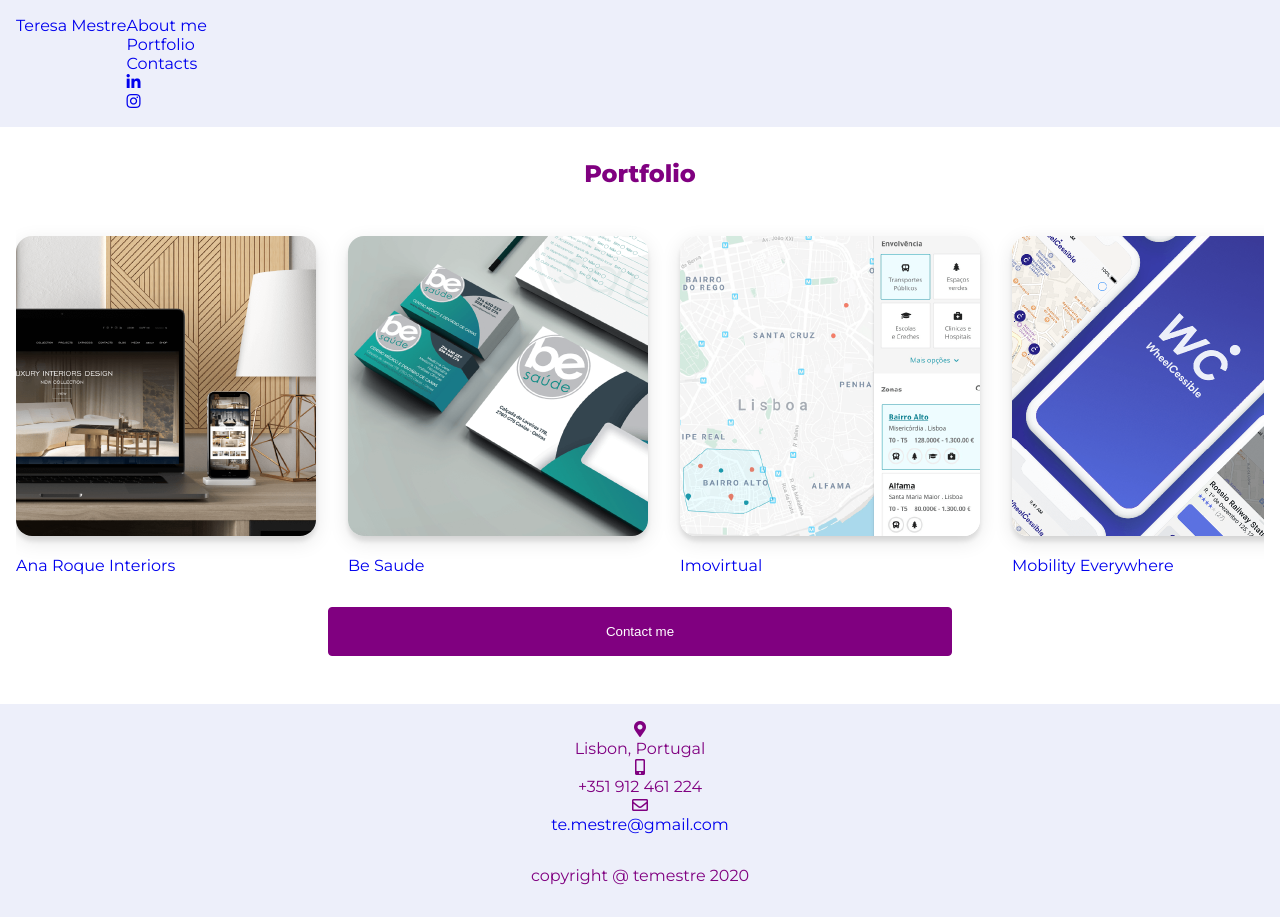
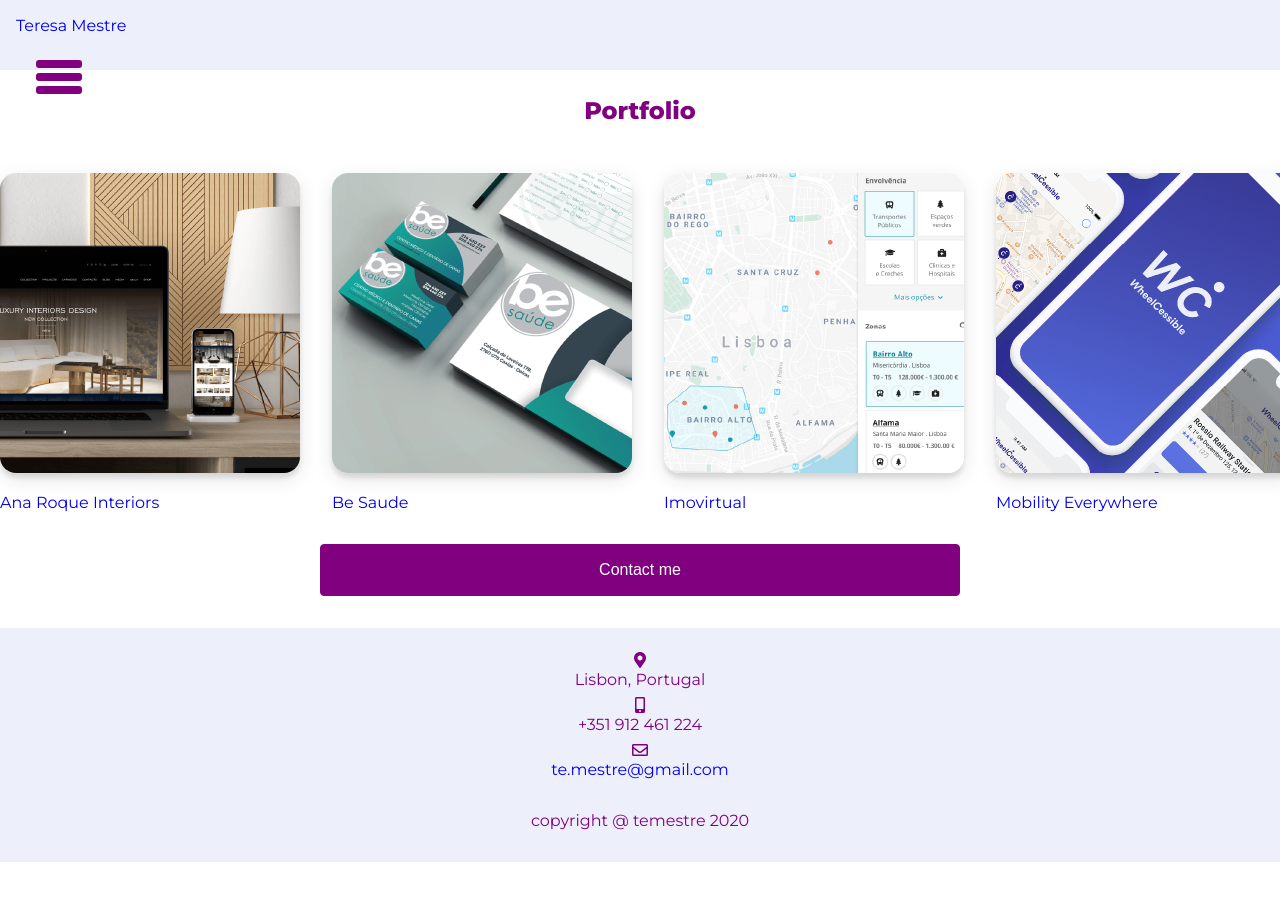
Before and after one commit to temestre/projeto, a Jekyll site: the page built from portfolio.html, in a window 1280 px wide. Built offline with Jekyll 4.4.1, drawn with Linux system fonts in a browser that asks for light colours.

Commit message:
menu quase feito.estraguei portfolio cards

```diff
--- a/_includes/header.html
+++ b/_includes/header.html
@@ -1,4 +1,4 @@
-<header class="site-header" role="banner">
+<header class="navbar-container" role="banner">
 
     {%- assign default_paths = site.pages | map: "path" -%}
     {%- assign page_paths = site.header_pages | default: default_paths -%}
@@ -7,22 +7,22 @@
 
     {%- if page_paths -%}
 
-    <div>
 
-        <nav class="navbar">
+    <nav id="navbar" role="navigation">
 
-            {% include nav.html %}
+        <div id="menu-toggle">
 
-        </nav>
+        <input id="menu_toggle" type="checkbox"/>
 
-        {%- endif -%}
+        <span></span>
+        <span></span>
+        <span></span>
 
-        <div class="social">
+        {% include nav.html %}
 
-            {%- include mysocial.html -%}
+    </nav>
 
-        </div>
+    {%- endif -%}
 
-    </div>
 
 </header>
--- a/_includes/nav.html
+++ b/_includes/nav.html
@@ -1,4 +1,4 @@
-<ul>
+<ul id="menu">
 
 	{% for item in site.data.menu.docs %}
 
@@ -6,4 +6,6 @@
 
    	{% endfor %}
 
+    {%- include mysocial.html -%}
+
 </ul>
--- a/assets/demasiadoestilo.scss
+++ b/assets/demasiadoestilo.scss
@@ -19,10 +19,13 @@
   padding: 1rem;
   display:flex;
   width: 100%;
-  background: #edeffa;
   color: #360C68;
   flex-direction: row;
-  align-items: flex-start;
+  width: 100%;
+justify-content: space-evenly;
+align-items: baseline;
+        background: #edeffa;
+    color: purple;
 }
 
 a {
@@ -50,7 +53,149 @@
 
 span {
   fill: purple;
+padding-top: 0.5rem;
+/*font-size: 32px;*/
 }
+
+/* Hamburguer Menu */
+
+
+.navbar-container {
+    width: 100vw;
+    height: 70px;
+    position: fixed;
+    z-index: 3;
+    display: block;
+}
+
+header #navbar {
+    width: 100%;
+    height: 100vh;
+    top: 0;
+    position: sticky;
+    display: flex;
+}
+
+#menu-toggle {
+    width: 100%;
+    top: 25px;
+    padding-left: 20px;
+    position: relative;
+    z-index: 1;
+    display: block;
+    -webkit-user-select: none;
+    user-select: none;
+}
+
+#menu-toggle a {
+    transition: color 0.3s ease;
+}
+
+#menu-toggle a:active {
+    -webkit-text-stroke: 0px;
+    -webkit-text-fill-color: #F9F9F8;
+    color: #F9F9F8;
+}
+
+#menu-toggle input {
+    width: 40px;
+    height: 32px;
+    top: -7px;
+    left: 15px;
+    position: absolute;
+    z-index: 2;
+    display: block;
+    opacity: 0;
+    cursor: pointer;
+    -webkit-touch-callout: none;
+}
+
+#menu-toggle span {
+    width: 46px;
+    height: 4px;
+    margin-bottom: 5px;
+    position: relative;
+    z-index: 1;
+    display: block;
+    background: purple;
+    border-radius: 3px;
+    transform-origin: 4px 0px;
+    transition: transform 0.5s cubic-bezier(0.77, 0.2, 0.05, 1.0),
+        background 0.5s cubic-bezier(0.77, 0.2, 0.05, 1.0), opacity 0.55s ease;
+}
+
+
+#menu-toggle span:first-child {
+    transform-origin: 0% 0%;
+}
+
+#menu-toggle span:nth-last-child(2) {
+    transform-origin: 0% 100%;
+}
+
+#menu-toggle input:checked ~ span {
+    opacity: 1;
+    background: purple;
+    transform: rotate(45deg) translate(-2px, -1px);
+}
+
+#menu-toggle input:checked ~ span:nth-last-child(3) {
+    opacity: 0;
+    transform: rotate(0deg) scale(0.2, 0.2);
+}
+
+#menu-toggle input:checked ~ span:nth-last-child(2) {
+    transform: rotate(-45deg) translate(0, -1px);
+}
+
+#menu {
+    width: 100%;
+    height: 70%;
+    margin: -130px 0 0 -40px;
+    padding-top: 100px;
+    position: absolute;
+    background-color: #edeffa;
+    list-style-type: none;
+    -webkit-font-smoothing: antialiased;
+    transform-origin: 0% 0%;
+    transform: translate(-100%, 0);
+    transition: transform 0.5s cubic-bezier(0.77, 0.2, 0.05, 1.0);
+}
+
+#menu li {
+    padding: 25px 0;
+    font-size: 26px;
+    -webkit-text-stroke: 1px;
+    list-style-type: none;
+    text-align: center;
+}
+
+#menu-toggle input:checked ~ ul {
+    transform: none;
+}
+
+/* END menu */
+
+.social {
+  padding: 0;
+}
+
+
+
+
+
+
+
+
+
+
+
+
+
+
+
+/* END menu */
+
 
 .section-title {
   padding: 1rem 1rem;
@@ -71,7 +216,7 @@
 /* END slideshow */
 
 .content {
-  padding: 1rem;
+  padding: 5rem 0 0 0;
   position: relative;
 }
 
@@ -131,6 +276,7 @@
   margin-left: auto;
   margin-right: auto;
   padding: 1rem 1.5rem;
+  font-size: 1rem;
 }
 
 .primary-btn {
@@ -208,9 +354,13 @@
 
 
 .contacts-social {
-    display: block;
+    display: flex;
   margin-left: auto;
   margin-right: auto;
+padding: 2rem 0 2rem 0;
+width: 100%;
+justify-content: space-evenly;
+align-items: baseline;
 }
 
 
@@ -321,6 +471,15 @@
   text-align: left;
 }
 
+
+
+
+
+
+
+
+
+
 /* Media queries - Responsive timeline on screens less than 600px wide */
 @media screen and (max-width: 600px) {
 /* Place the timelime to the left */
```
Also changed, not shown: _includes/icon-industria.svg.
